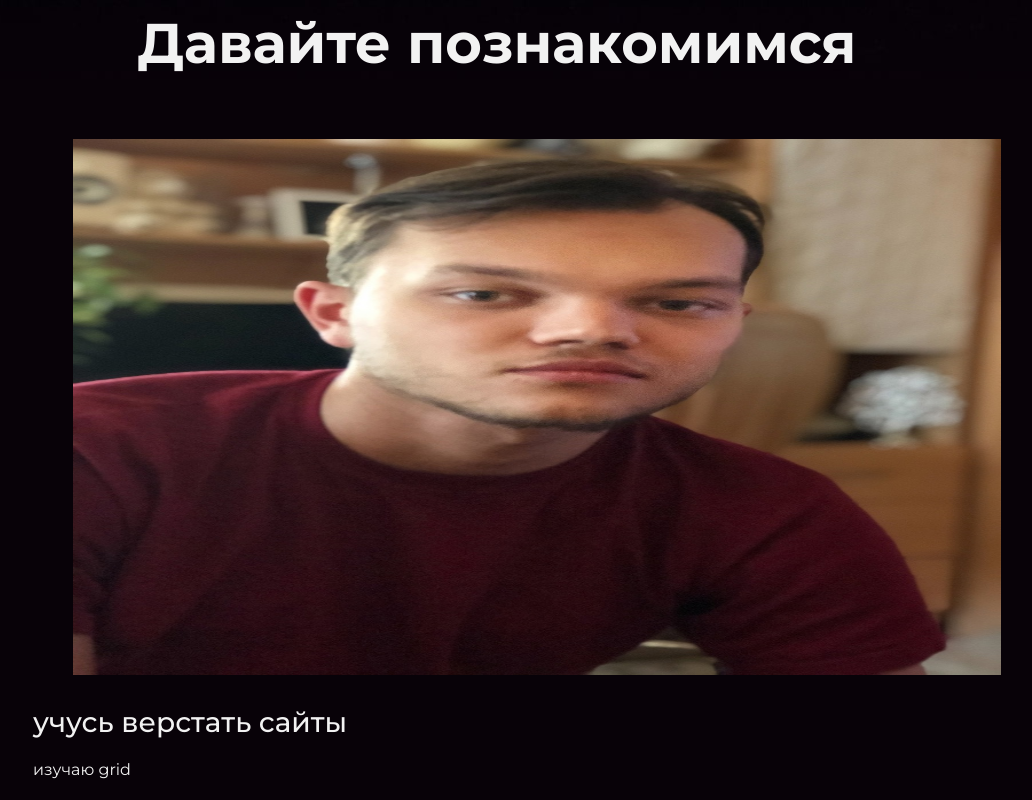
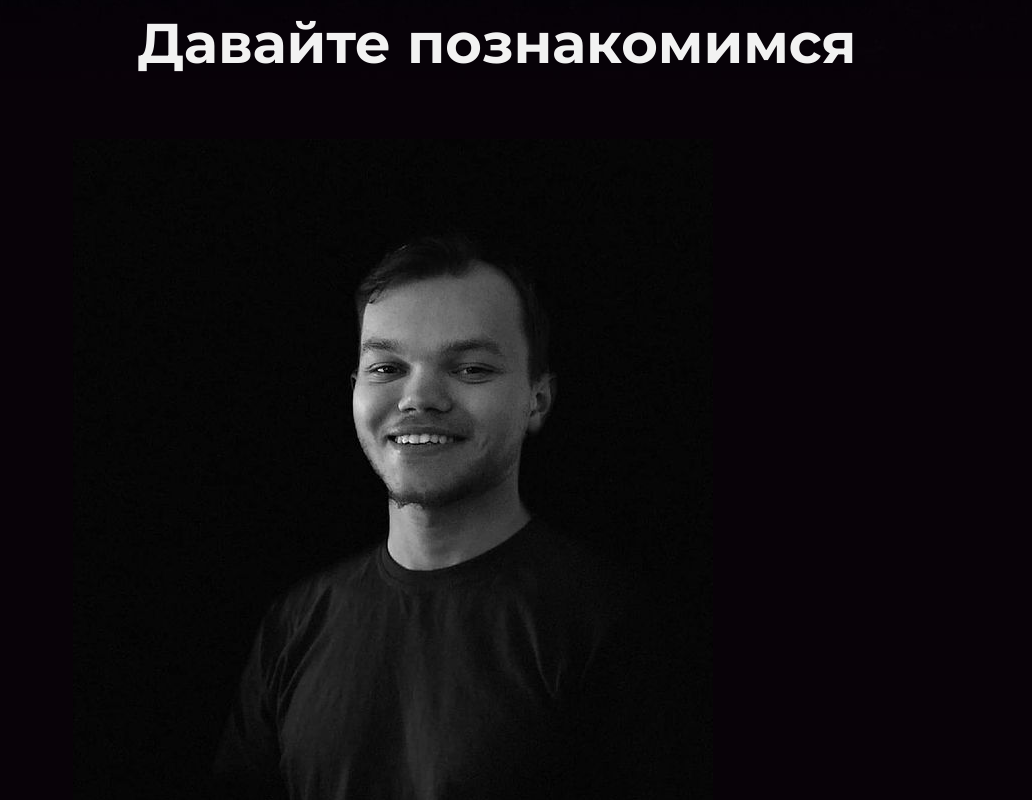
Before and after one commit to den987655/html-academy-site, a plain HTML site: page index.html in a window 1280 px wide. Shown: the part 921-1721 px from the top of the page, without its empty margins (143-1175 px from the left). Drawn offline with Linux system fonts and the light colour scheme.

Commit message:
Update index.html

```diff
--- a/index.html
+++ b/index.html
@@ -27,8 +27,8 @@
     <section class="intro">
       <div class="container">
         <h2 class="subheading">Давайте познакомимся</h2>
-        <figure>
-          <img src="files/pwdtZrrRctg.jpg" width="928" height="536" alt="Фотография Неопознанного Енота">
+        <figure class="intro-img">
+          <img src="files/userx.jpg" alt="Фотография Неопознанного Енота">
         </figure>
         <h3>учусь верстать сайты</h3>
         <p>изучаю grid</p>
```
